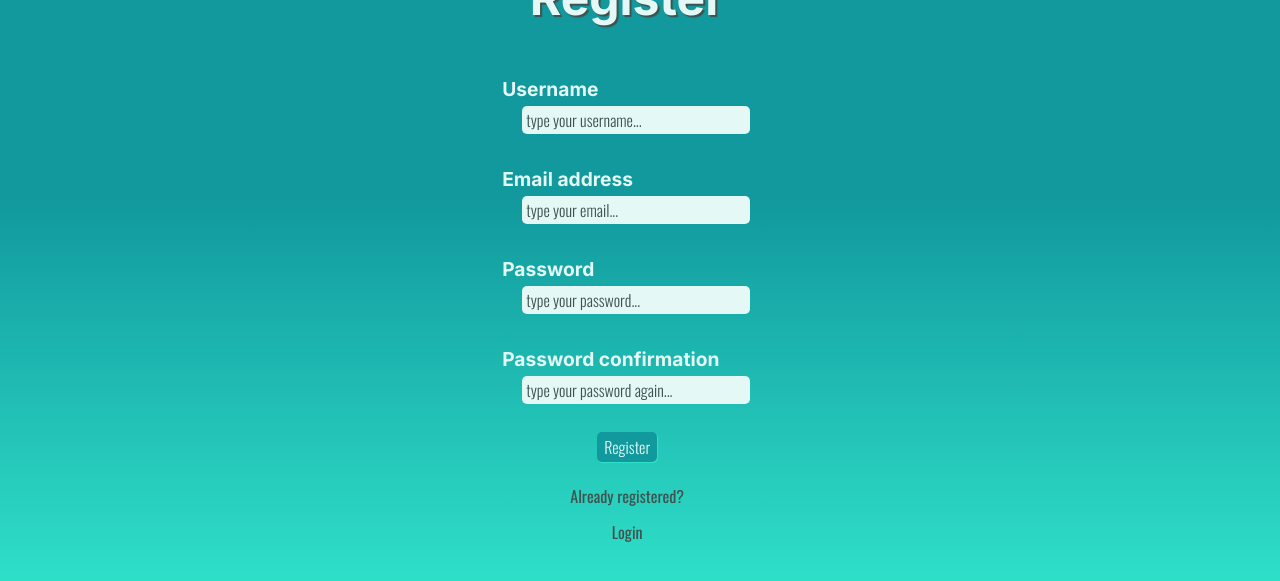
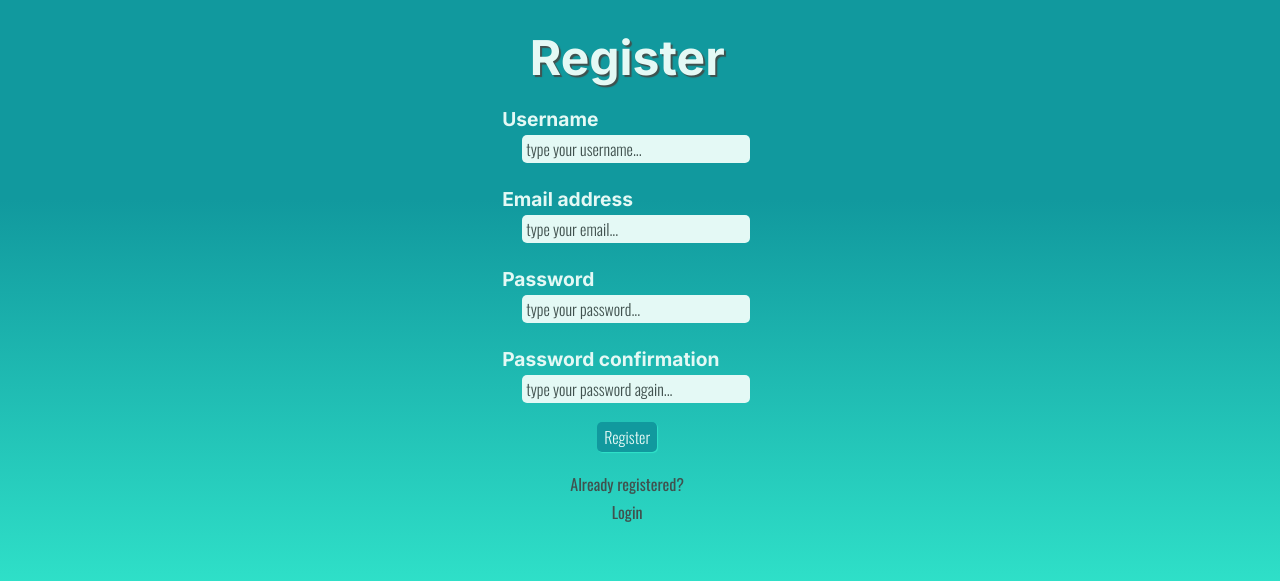
Before and after one commit to arthurvieirasilvaa/to_do_list, a Django app: page /register/ in a window 1280 px wide. Shown: the top 581 px of the page. Run offline with Django 5.2, Linux system fonts and the light colour scheme.

Commit message:
Terminei de estilizar a página de registro

```diff
--- a/static/styles/style.css
+++ b/static/styles/style.css
@@ -1,11 +1,15 @@
 @import url('https://fonts.googleapis.com/css2?family=Inter:ital,opsz,wght@0,14..32,100..900;1,14..32,100..900&display=swap');
 
 @import url('https://fonts.googleapis.com/css2?family=Oswald:wght@200..700&display=swap');
+
+/* Estilos globais */
 
 * {
     margin: 0;
     padding: 0;
 }
+
+/* Variáveis utilizadas */
 
 :root {
     --bgcolor1: #30E3CA;
@@ -17,11 +21,15 @@
     --secondfont: "Oswald", sans-serif;
 }
 
+/* Estilos para o body das páginas */
+
 body {
     width: 100vw;
     height: 100vh;
     background-image: linear-gradient(to bottom, var(--bgcolor2) 25%, var(--bgcolor1) 75%);
 }
+
+/* Estilos para o menu de navegação */
 
 nav {
     float: right;
@@ -76,6 +84,8 @@ nav a:hover::before {
     transform-origin: bottom left;
 }
 
+/* Estilos para a main das páginas */
+
 main {
     display: flex;
     flex-direction: column;
@@ -84,7 +94,10 @@ main {
 
     width: 98vw;
     height: 500px;
+    padding: 30px 0px;
 }
+
+/* Estilos para o título principal das páginas */
 
 h1 {
     font-family: var(--mainfont);
@@ -93,9 +106,9 @@ h1 {
 
     color: var(--fontcolor1);
     text-shadow: 2px 2px 1px var(--fontcolor2);
+}
 
-    margin: 20px;
-}
+/* Estilos para a página principal */
 
 .add-task-input {
     width: 300px;
@@ -107,7 +120,6 @@ h1 {
     font-family: var(--secondfont);
     font-size: 1em;
     font-weight: 300;
-
 
     margin-bottom: 20px;
     padding: 3px 8px;
@@ -205,6 +217,8 @@ p {
     color: #e70e02;
 }
 
+/* Estilos para as páginas de login e de registro */
+
 .form-field-wrapper {
     display: flex;
     flex-direction: column;
@@ -212,7 +226,7 @@ p {
 
     width: 250px;
     height: 50px;
-    margin: 20px 0px 20px 0px;
+    margin: 10px 0px;
     padding: 10px;
 }
 
@@ -220,7 +234,7 @@ p {
     font-family: var(--mainfont);
     font-size: 1.2em;
     font-weight: bold;
-    margin-bottom: 5px;
+    margin-bottom: 4px;
 
     color: var(--fontcolor1);
 }
@@ -237,7 +251,7 @@ p {
     font-size: 1em;
     font-weight: 300;
 
-    margin-bottom: 10px;
+    margin-bottom: 5px;
     margin-left: 20px;
     padding: 2px 4px;
 }
@@ -294,12 +308,12 @@ p {
     text-align: center;
 
     padding: 8px;
-    margin-top: 4px;
+    margin-top: 2px;
 }
 
 .form-text-wrapper p {
     color: var(--fontcolor2);
-    margin-bottom: 12px;
+    margin-bottom: 4px;
 }
 
 .form-text-wrapper a {
```
